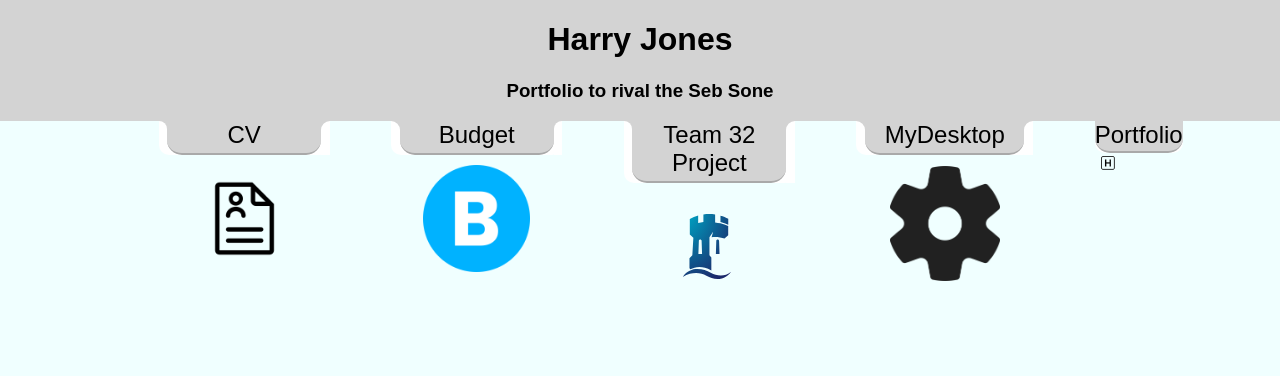
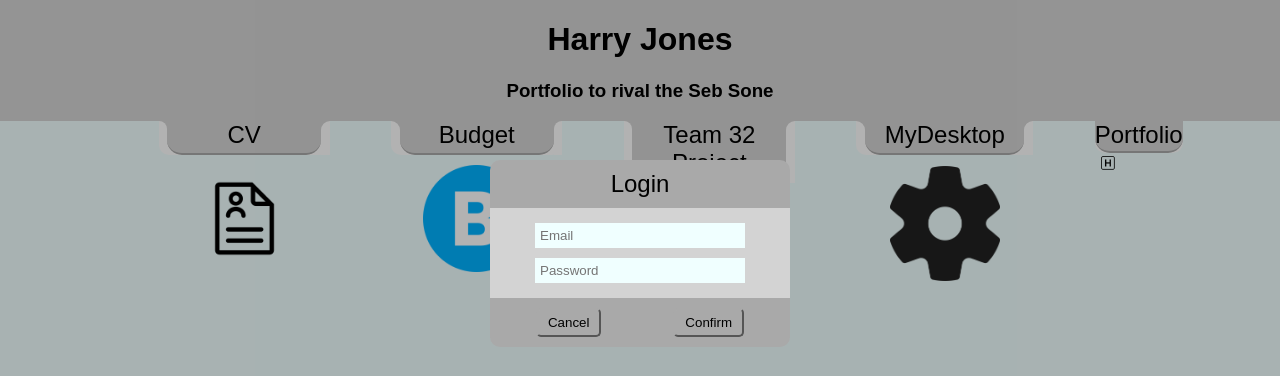
Before and after one commit to HarrynwJ77/portfolio, a Vue app: page / in a window 1280 px wide. Shown: the top 376 px of the page. Built offline with nearby package versions, Linux system fonts and the light colour scheme.

Commit message:
Basic login structure

```diff
--- a/src/App.vue
+++ b/src/App.vue
@@ -2,11 +2,13 @@
 
 import  Header  from "./components/Header.vue";
 import Projects from "./components/projects.vue"
+import userLoginMain from "./components/userLoginMain.vue";
 </script>
 
 <template>
   <Header></Header>
   <Projects></Projects>
+  <userLoginMain></userLoginMain>
 </template>
 
 <style scoped>
--- a/src/components/Header.vue
+++ b/src/components/Header.vue
@@ -30,7 +30,7 @@
 .header {
     user-select: none;
     position: sticky;
-    z-index: 999;
+    z-index: 50;
     background-color: lightgray;
     display:flow-root;
     padding: 0px;
--- /dev/null
+++ b/src/components/userLoginMain.vue
@@ -0,0 +1,111 @@
+<script setup lang="ts">
+import { RENDER_LIST } from '@vue/compiler-core';
+import { ref } from 'vue';
+
+const show_login = ref(true);
+
+
+</script>
+
+<template>
+
+<div class="user-login-main" v-if="show_login">
+    <div class="user-login-container">
+        <div class="login-title-container">
+            <p class="login-title">Login</p>
+        </div>
+        <div class="login-input-container">
+            <input type="text" placeholder="Email">
+            <input type="password" placeholder="Password">
+        </div>
+        <div class="login-button-container">
+            <button class="login-button">Cancel</button>
+            <button class="login-button">Confirm</button>
+        </div>
+    </div>
+</div>
+
+</template>
+
+<style scoped>
+
+.login-button {
+    position:relative;
+    display: inline-block;
+    background-color: darkgrey;
+    border-color: darkgrey;
+    border-radius: 5px;
+    padding: 5px 10px;
+    border-style: outset;
+    margin: 0 auto;
+}
+
+.login-button:hover {
+    cursor: pointer;
+}
+
+.login-input-container>input {
+    position: relative;
+    display: block;
+    background-color: azure;
+    border: 0px;
+    margin: 10px auto;
+    width: 200px;
+    padding: 5px;
+}
+
+.login-input-container>input:focus-visible {
+    outline: none;
+}
+
+.user-login-main {
+    position: fixed;
+    display: block;
+    top: 0;
+    left: 0;
+    right: 0;
+    bottom: 0;
+    width: 100%;
+    height: 100%;
+    background-color: rgb(0,0,0,0.3);
+    z-index: 51;
+}
+.login-title {
+    text-align: center;
+    font-size: x-large;
+    margin-top: 5px;
+    margin-bottom: 5px;
+
+}
+
+.login-title-container {
+    display: block;
+    background-color: darkgrey;
+    border-top-left-radius: 10px;
+    border-top-right-radius: 10px;
+    padding: 5px;
+}
+
+.login-button-container {
+    display: flex;
+    background-color: darkgrey;
+    border-bottom-left-radius: 10px;
+    border-bottom-right-radius: 10px;
+    padding: 10px;
+}
+
+.login-input-container {
+    display: block;
+    background-color: lightgrey;
+    padding: 5px;
+
+}
+
+.user-login-container {
+    position: relative;
+    top: 20%;
+    width: 300px;
+    margin: 0 auto;
+}
+
+</style>
```
